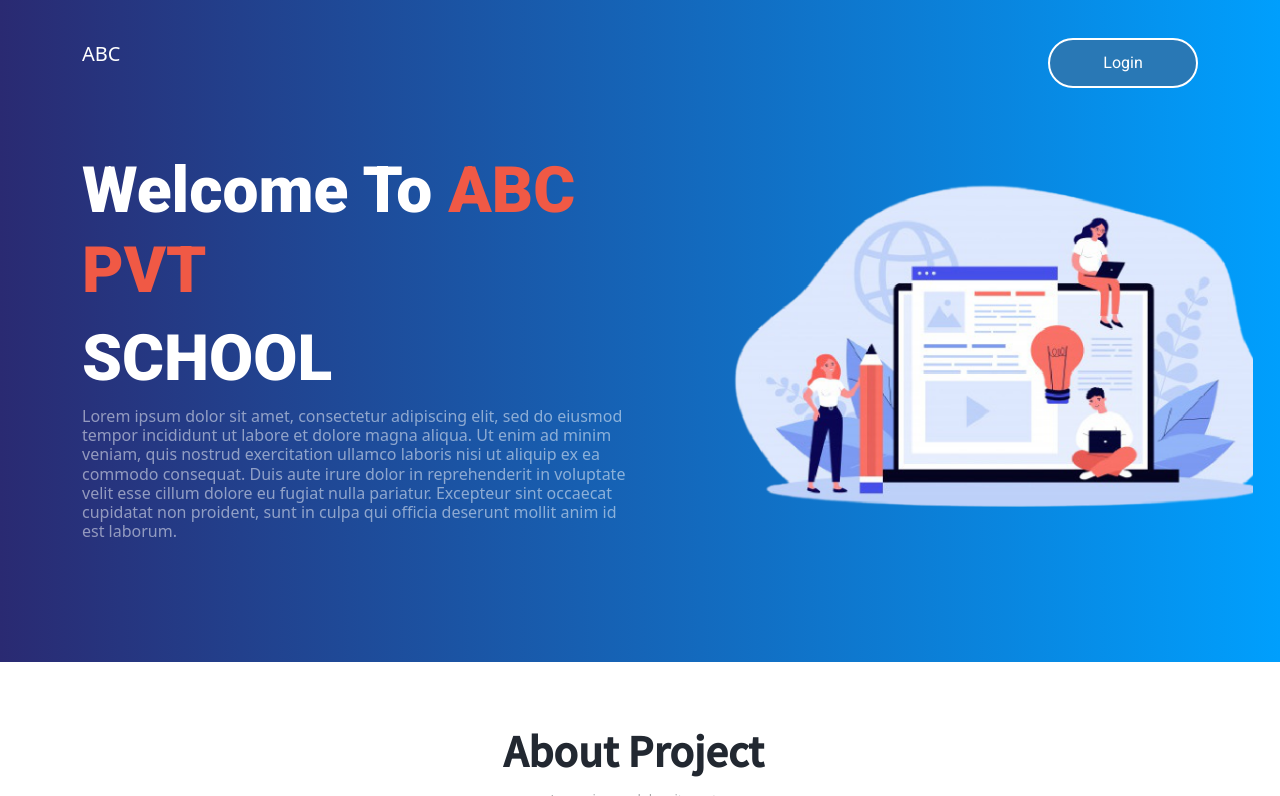
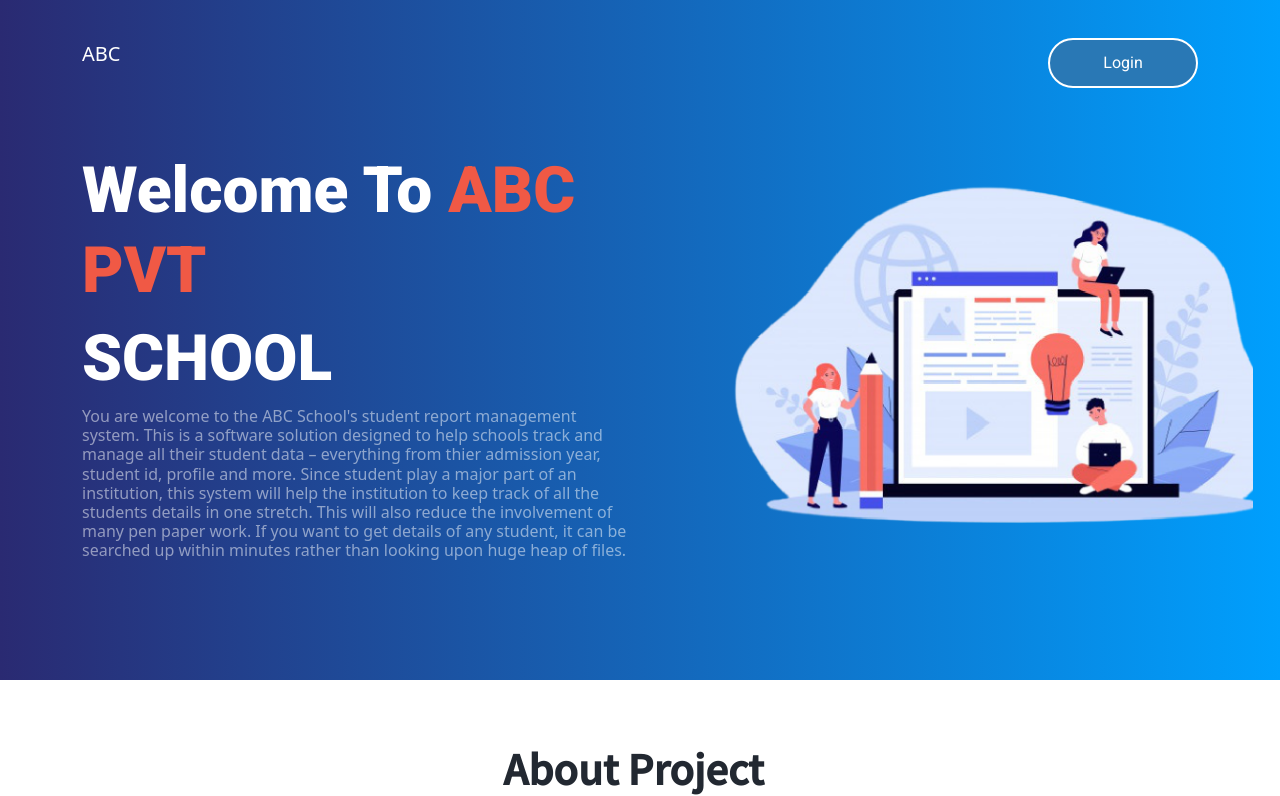
Before and after one commit to student-report-management-updatedsystem/student-report-ms, a PHP site: page / in a window 1280 px wide. Shown: the top 796 px of the page. Run offline with PHP 8.4, Linux system fonts and the light colour scheme; some web fonts are replaced; grey boxes are pictures that could not be loaded.

Commit message:
homepage content

```diff
--- a/index.php
+++ b/index.php
@@ -30,7 +30,11 @@
           <div class="col-lg-6">
              <h1 class="heading">Welcome To <span>ABC PVT</span></h1>
              <h1 class="heading">SCHOOL</h1>
-             <h6>Lorem ipsum dolor sit amet, consectetur adipiscing elit, sed do eiusmod tempor incididunt ut labore et dolore magna aliqua. Ut enim ad minim veniam, quis nostrud exercitation ullamco laboris nisi ut aliquip ex ea commodo consequat. Duis aute irure dolor in reprehenderit in voluptate velit esse cillum dolore eu fugiat nulla pariatur. Excepteur sint occaecat cupidatat non proident, sunt in culpa qui officia deserunt mollit anim id est laborum.</h6>
+             <h6>You are welcome to the ABC School's student report management system.
+               This is a software solution designed to help schools track and manage all their student data – everything from thier admission year, student id, profile and more.
+               Since student play a major part of an institution, this system will help the institution to keep track of all the students details in one stretch.
+               This will also reduce the involvement of many pen paper work. If you want to get details of any student,
+             it can be searched up within minutes rather than looking upon huge heap of files.</h6>
           </div>
           <div class="col-lg-6">
             <img src="images/homepage_img.png" class="image" alt="">
@@ -40,7 +44,7 @@
     </section>
     <section id="about-project">
       <h1 class="h" >About Project</h1>
-      <h4 class="h-1">Lorem ipsum dolor sit amet</h4>
+      <h4 class="h-1">school report management system</h4>
       <div class="row r-1">
         <div class="col-lg-6 pic_3">
           <img src="images/pic_3.png" alt="">
@@ -48,7 +52,17 @@
         <div class="col-lg-6 about">
           <h3 class="h-2">Our Vision</h3>
           <div class="p-2">
-            <p class="p-1">Lorem ipsum dolor sit amet, consectetur adipiscing elit, sed do eiusmod tempor incididunt ut labore et dolore magna aliqua. Ut enim ad minim veniam, quis nostrud exercitation ullamco laboris nisi ut aliquip ex ea commodo consequat. Duis aute irure dolor in reprehenderit in voluptate velit esse cillum dolore eu fugiat nulla pariatur. Excepteur sint occaecat cupidatat non proident, sunt in culpa qui officia deserunt mollit anim id est laborum.Lorem ipsum dolor sit amet, consectetur adipiscing elit, sed do eiusmod tempor incididunt ut labore et dolore magna aliqua. Ut enim ad minim veniam, quis nostrud exercitation ullamco laboris nisi ut aliquip ex ea commodo consequat.</p>
+            <p class="p-1">This system provides us a simple
+interface for maintainance of student information.It can be used by educational
+institutes or colleges to maintain the records of students easily. Throughout the project the focus has been on presenting information in an easy and
+intelligible manner.The system provides facilitiies to create profiles of students
+thus reducing paperwork and automating the record genreration process in an
+educational institution.The vision of Student information System is to allow the administrator of
+any organization to edit and find out the personal details of a student and
+allows the student to keep up to date his profile .It’ll also facilitate keeping all
+the records of students, such as their id, name, year of admission, phone
+number, DOB etc. So all the information about an student will be available in a
+few seconds.</p>
           </div>
         </div>
       </div>
```
